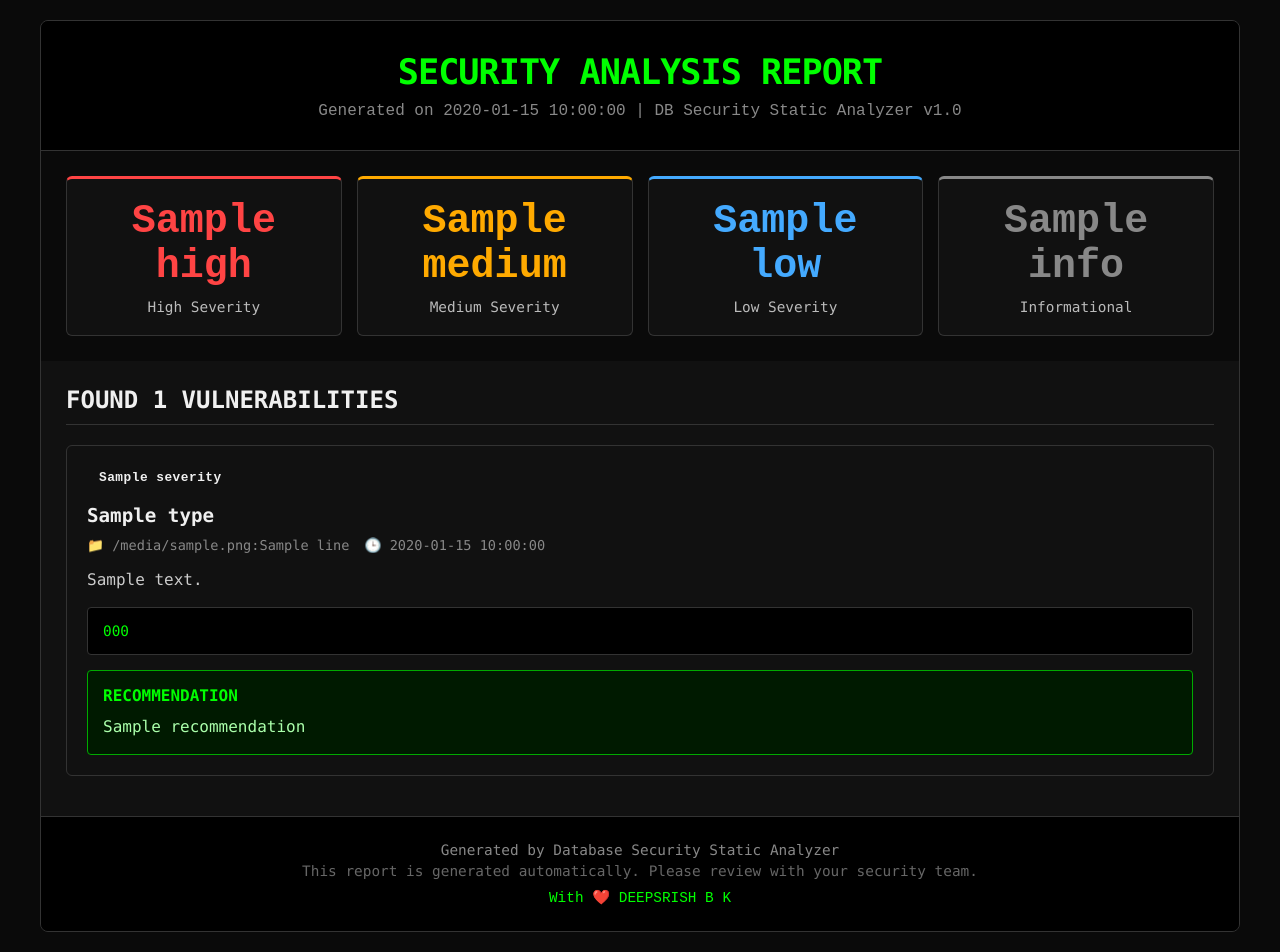
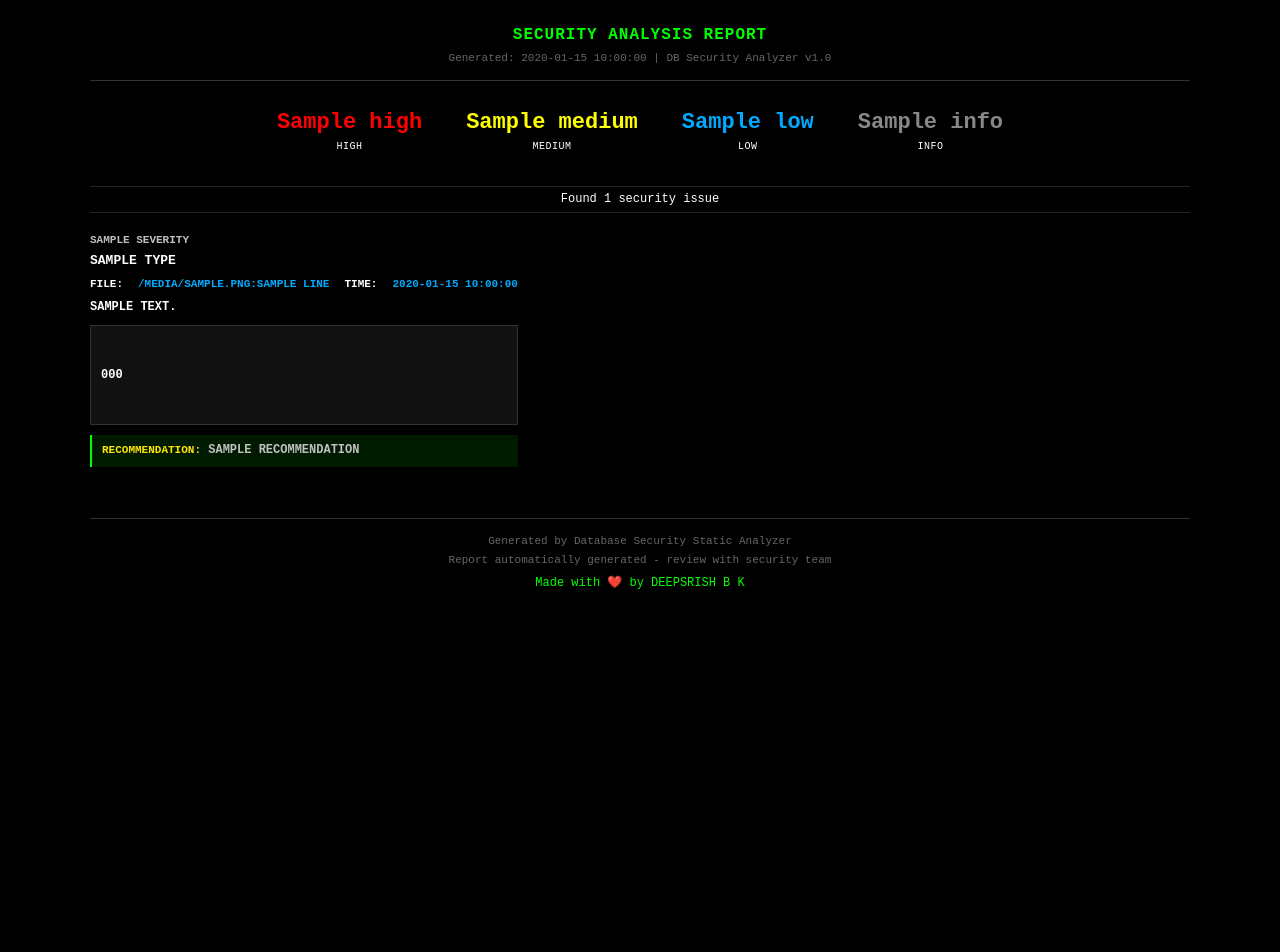
Before and after one commit to deepserish-bk/db-security-scanner, a Python web app: template src/templates/report.html in a window 1280 px wide. After the commit the page ends 589 px from the top, so only its background shows below. Run offline with Jinja, Linux system fonts and the light colour scheme; the template is opened without the code that fills it: most values are stand-ins (such as "Sample title", 1, 10 or a date in 2020).

Commit message:
refactor(project): streamline project structure
- Remove duplicate entry points: analyze.py, scan.py, dbscan.py
- Delete redundant scripts: run_*.py, clean_git.sh
- Clean generated content: reports/, __pycache__/
- Remove deprecated configs: *_config.yaml
- Add comprehensive .gitignore for Python project

```diff
--- a/src/templates/report.html
+++ b/src/templates/report.html
@@ -3,284 +3,236 @@
 <head>
     <meta charset="UTF-8">
     <meta name="viewport" content="width=device-width, initial-scale=1.0">
-    <title>Security Analysis Report</title>
+    <title>Security Report</title>
     <style>
         * {
             margin: 0;
             padding: 0;
             box-sizing: border-box;
-            font-family: 'Monaco', 'Consolas', 'Courier New', monospace;
+            font-family: 'Courier New', 'Lucida Console', Monaco, monospace;
         }
 
         body {
-            background: #0a0a0a;
-            min-height: 100vh;
-            padding: 20px;
-            color: #f0f0f0;
+            background: #000;
+            color: #c0c0c0;
+            font-size: 13px;
+            line-height: 1.3;
+            padding: 10px;
+            -webkit-font-smoothing: none;
+            -moz-osx-font-smoothing: grayscale;
         }
 
         .container {
-            max-width: 1200px;
+            max-width: 1100px;
             margin: 0 auto;
-            background: #111;
-            border: 1px solid #333;
-            border-radius: 8px;
-            overflow: hidden;
         }
 
         .header {
-            background: #000;
-            color: #fff;
-            padding: 30px;
             text-align: center;
+            padding: 15px 0;
             border-bottom: 1px solid #333;
+            margin-bottom: 20px;
         }
 
         .header h1 {
-            font-size: 2.2rem;
-            margin-bottom: 10px;
-            color: #00ff00;
-            letter-spacing: -1px;
+            font-size: 16px;
+            color: #0f0;
+            margin-bottom: 5px;
+            letter-spacing: 1px;
         }
 
         .subtitle {
-            font-size: 1rem;
-            color: #888;
+            color: #666;
+            font-size: 11px;
             font-family: 'Courier New', monospace;
         }
 
-        .stats-cards {
-            display: grid;
-            grid-template-columns: repeat(auto-fit, minmax(200px, 1fr));
-            gap: 15px;
-            padding: 25px;
-            background: #0a0a0a;
+        .stats {
+            display: flex;
+            justify-content: center;
+            gap: 20px;
+            margin-bottom: 25px;
+            flex-wrap: wrap;
         }
 
-        .card {
-            background: #111;
-            padding: 20px;
-            border: 1px solid #333;
-            border-radius: 6px;
+        .stat {
             text-align: center;
+            padding: 8px 12px;
+            min-width: 80px;
         }
 
-        .card.high { border-top: 3px solid #ff4444; }
-        .card.medium { border-top: 3px solid #ffaa00; }
-        .card.low { border-top: 3px solid #44aaff; }
-        .card.info { border-top: 3px solid #888; }
+        .stat.high .count { color: #f00; }
+        .stat.medium .count { color: #ff0; }
+        .stat.low .count { color: #0af; }
+        .stat.info .count { color: #888; }
 
-        .card .count {
-            font-size: 2.5rem;
+        .count {
+            font-size: 22px;
             font-weight: bold;
-            margin-bottom: 10px;
-            font-family: 'Courier New', monospace;
+            margin-bottom: 2px;
         }
 
-        .card.high .count { color: #ff4444; }
-        .card.medium .count { color: #ffaa00; }
-        .card.low .count { color: #44aaff; }
-        .card.info .count { color: #888; }
+        .label {
+            color: white;
+            font-size: 10px;
+            text-transform: uppercase;
+            letter-spacing: 0.5px;
+        }
 
-        .card div:last-child {
-            color: #bbb;
-            font-size: 0.9rem;
+        .summary {
+            color:white;
+            text-align: center;
+            font-size: 12px;
+            margin-bottom: 20px;
+            padding: 5px;
+            border-top: 1px solid #222;
+            border-bottom: 1px solid #222;
         }
 
         .vulnerabilities {
-            padding: 25px;
+            margin-top: 20px;
         }
 
-        .vulnerabilities h2 {
-            color: #f0f0f0;
-            margin-bottom: 20px;
-            font-size: 1.5rem;
-            border-bottom: 1px solid #333;
-            padding-bottom: 10px;
+        .vuln {
+            margin-bottom: 16px;
+            padding-bottom: 16px;
+            border-bottom: 1px solid #222;
         }
 
-        .vulnerability {
-            background: #111;
-            border: 1px solid #333;
-            border-radius: 6px;
-            padding: 20px;
-            margin-bottom: 15px;
+        .vuln:last-child {
+            border-bottom: none;
         }
 
-        .vulnerability.high { border-left: 4px solid #ff4444; }
-        .vulnerability.medium { border-left: 4px solid #ffaa00; }
-        .vulnerability.low { border-left: 4px solid #44aaff; }
-        .vulnerability.info { border-left: 4px solid #888; }
-
-        .severity-badge {
+        .severity {
             display: inline-block;
-            padding: 4px 12px;
-            border-radius: 4px;
             font-weight: bold;
-            font-size: 0.8rem;
-            margin-bottom: 15px;
-            font-family: 'Courier New', monospace;
-            letter-spacing: 0.5px;
+            font-size: 11px;
+            margin-bottom: 5px;
+            text-transform: uppercase;
         }
 
-        .severity-badge.high {
-            background: #2a0000;
-            color: #ff4444;
-            border: 1px solid #ff4444;
-        }
-        .severity-badge.medium {
-            background: #2a2000;
-            color: #ffaa00;
-            border: 1px solid #ffaa00;
-        }
-        .severity-badge.low {
-            background: #002a2a;
-            color: #44aaff;
-            border: 1px solid #44aaff;
-        }
-        .severity-badge.info {
-            background: #1a1a1a;
-            color: #888;
-            border: 1px solid #888;
+        .vuln.high .severity { color: #f00; }
+        .vuln.medium .severity { color: #ff0; }
+        .vuln.low .severity { color: #0af; }
+        .vuln.info .severity { color: #888; }
+
+        .type {
+            color: #fff;
+            font-size: 13px;
+            margin-bottom: 8px;
+            font-weight: bold;
         }
 
-        .vulnerability h3 {
-            font-size: 1.2rem;
-            margin-bottom: 10px;
-            color: #f0f0f0;
+        .location {
+            color: #0af;
+            font-size: 11px;
+            margin-bottom: 8px;
+            display: flex;
+            gap: 15px;
         }
 
-        .meta {
-            color: #888;
-            font-size: 0.85rem;
-            margin-bottom: 15px;
-            display: flex;
-            align-items: center;
-            gap: 15px;
-            font-family: 'Courier New', monospace;
+        .location span {
+            color: #fffefe;
         }
 
-        .meta span {
-            display: flex;
-            align-items: center;
-            gap: 5px;
-        }
-
-        .vulnerability p {
-            color: #ccc;
-            line-height: 1.5;
-            margin-bottom: 15px;
+        .message {
+            color: #ffffff;
+            margin-bottom: 10px;
+            font-size: 12px;
         }
 
         .code-block {
-            background: #000;
-            color: #00ff00;
-            padding: 15px;
-            border-radius: 4px;
-            margin: 15px 0;
-            font-family: 'Monaco', 'Consolas', monospace;
-            font-size: 0.9rem;
+            background: #111;
             border: 1px solid #333;
+            padding: 10px;
+            margin: 10px 0;
+            font-size: 12px;
             overflow-x: auto;
+            white-space: pre;
         }
 
         .code-block pre {
-            white-space: pre-wrap;
+            color: white;
+            font-family: 'Courier New', 'Lucida Console', Monaco, monospace;
+            margin: 0;
         }
 
         .recommendation {
             background: #001a00;
-            border: 1px solid #00aa00;
-            border-radius: 4px;
-            padding: 15px;
-            margin-top: 15px;
+            border-left: 2px solid #0f0;
+            padding: 8px 10px;
+            margin-top: 10px;
+            font-size: 12px;
         }
 
-        .recommendation h4 {
-            color: #00ff00;
-            margin-bottom: 10px;
-            font-size: 1rem;
+        .recommendation strong {
+            color: rgb(255, 230, 0);
+            font-size: 11px;
+            text-transform: uppercase;
         }
 
-        .recommendation p {
-            color: #aaffaa;
-            margin: 0;
+        .no-vulns {
+            text-align: center;
+            padding: 40px 20px;
+            color: rgb(255, 230, 0);
+            font-size: 14px;
+            border: 1px dashed #333;
+        }
+
+        .no-vulns h2 {
+            margin-bottom: 10px;
         }
 
         .footer {
-            text-align: center;
-            padding: 25px;
-            background: #000;
+            margin-top: 30px;
+            padding-top: 15px;
             border-top: 1px solid #333;
             color: #666;
-            font-size: 0.9rem;
+            font-size: 11px;
+            text-align: center;
         }
 
-        .footer p:first-child {
-            color: #888;
+        .footer p {
             margin-bottom: 5px;
         }
 
-        .footer p:last-child {
-            color: #00ff00;
-            margin-top: 10px;
-            font-family: 'Courier New', monospace;
+        .footer .signature {
+            color: #0f0;
+            margin-top: 8px;
+            font-size: 12px;
         }
 
-        .no-vulnerabilities {
-            text-align: center;
-            padding: 50px;
-            color: #00ff00;
-            border: 1px solid #333;
-            border-radius: 6px;
-            background: #000;
+        /* Terminal-like scrollbar */
+        ::-webkit-scrollbar {
+            width: 10px;
+            height: 10px;
         }
 
-        .no-vulnerabilities h2 {
-            font-size: 1.8rem;
-            margin-bottom: 15px;
-            font-family: 'Courier New', monospace;
+        ::-webkit-scrollbar-track {
+            background: #111;
         }
 
-        .no-vulnerabilities p {
-            color: #aaa;
+        ::-webkit-scrollbar-thumb {
+            background: #333;
+        }
+
+        ::-webkit-scrollbar-thumb:hover {
+            background: #444;
         }
 
         @media (max-width: 768px) {
-            body {
-                padding: 10px;
-            }
-
-            .container {
-                border-radius: 4px;
-            }
-
-            .header {
-                padding: 20px;
-            }
-
-            .header h1 {
-                font-size: 1.8rem;
-            }
-
-            .stats-cards {
-                grid-template-columns: 1fr;
-                padding: 15px;
+            .stats {
                 gap: 10px;
             }
 
-            .vulnerabilities {
-                padding: 15px;
+            .stat {
+                min-width: 70px;
+                padding: 6px 8px;
             }
 
-            .meta {
+            .location {
                 flex-direction: column;
-                align-items: flex-start;
                 gap: 5px;
-            }
-
-            .card .count {
-                font-size: 2rem;
             }
         }
     </style>
@@ -289,47 +241,47 @@
     <div class="container">
         <div class="header">
             <h1>SECURITY ANALYSIS REPORT</h1>
-            <div class="subtitle">
-                Generated on {{ timestamp }} | DB Security Static Analyzer v1.0
+            <div class="subtitle">Generated: {{ timestamp }} | DB Security Analyzer v1.0</div>
+        </div>
+
+        <div class="stats">
+            <div class="stat high">
+                <div class="count">{{ severity_counts.HIGH }}</div>
+                <div class="label">HIGH</div>
+            </div>
+            <div class="stat medium">
+                <div class="count">{{ severity_counts.MEDIUM }}</div>
+                <div class="label">MEDIUM</div>
+            </div>
+            <div class="stat low">
+                <div class="count">{{ severity_counts.LOW }}</div>
+                <div class="label">LOW</div>
+            </div>
+            <div class="stat info">
+                <div class="count">{{ severity_counts.INFO }}</div>
+                <div class="label">INFO</div>
             </div>
         </div>
 
-        <div class="stats-cards">
-            <div class="card high">
-                <div class="count">{{ severity_counts.HIGH }}</div>
-                <div>High Severity</div>
-            </div>
-            <div class="card medium">
-                <div class="count">{{ severity_counts.MEDIUM }}</div>
-                <div>Medium Severity</div>
-            </div>
-            <div class="card low">
-                <div class="count">{{ severity_counts.LOW }}</div>
-                <div>Low Severity</div>
-            </div>
-            <div class="card info">
-                <div class="count">{{ severity_counts.INFO }}</div>
-                <div>Informational</div>
-            </div>
+        {% if vulnerabilities %}
+        <div class="summary">
+            Found {{ total_vulnerabilities }} security issue{{ 's' if total_vulnerabilities != 1 else '' }}
         </div>
+        {% endif %}
 
         <div class="vulnerabilities">
             {% if vulnerabilities %}
-                <h2>FOUND {{ total_vulnerabilities }} VULNERABILITIES</h2>
+                {% for vuln in vulnerabilities %}
+                <div class="vuln {{ vuln.severity.lower() }}">
+                    <div class="severity">{{ vuln.severity }}</div>
+                    <div class="type">{{ vuln.type }}</div>
 
-                {% for vuln in vulnerabilities %}
-                <div class="vulnerability {{ vuln.severity.lower() }}">
-                    <div class="severity-badge {{ vuln.severity.lower() }}">
-                        {{ vuln.severity }}
-                    </div>
-                    <h3>{{ vuln.type }}</h3>
-
-                    <div class="meta">
-                        <span>📁 {{ vuln.filename }}:{{ vuln.line }}</span>
-                        <span>🕒 {{ vuln.timestamp }}</span>
+                    <div class="location">
+                        <span>File:</span> {{ vuln.filename }}:{{ vuln.line }}
+                        <span>Time:</span> {{ vuln.timestamp }}
                     </div>
 
-                    <p>{{ vuln.message }}</p>
+                    <div class="message">{{ vuln.message }}</div>
 
                     {% if vuln.code %}
                     <div class="code-block">
@@ -339,24 +291,23 @@
 
                     {% if vuln.recommendation %}
                     <div class="recommendation">
-                        <h4>RECOMMENDATION</h4>
-                        <p>{{ vuln.recommendation }}</p>
+                        <strong>Recommendation:</strong> {{ vuln.recommendation }}
                     </div>
                     {% endif %}
                 </div>
                 {% endfor %}
             {% else %}
-                <div class="no-vulnerabilities">
-                    <h2>✅ NO VULNERABILITIES FOUND</h2>
-                    <p>Your code appears to be secure. Great job!</p>
+                <div class="no-vulns">
+                    <h2>✅ CLEAN</h2>
+                    <p>No vulnerabilities detected</p>
                 </div>
             {% endif %}
         </div>
 
         <div class="footer">
             <p>Generated by Database Security Static Analyzer</p>
-            <p>This report is generated automatically. Please review with your security team.</p>
-            <p>With ❤️ DEEPSRISH B K</p>
+            <p>Report automatically generated - review with security team</p>
+            <p class="signature">Made with ❤️ by DEEPSRISH B K</p>
         </div>
     </div>
 </body>
```
Also changed, not shown: analyze.py (deleted, +0 -18 lines), dbscan.py (deleted, +0 -14 lines), examples/test_db_specific.py (added, +82 -0 lines), examples/test_orm.py (added, +41 -0 lines), scan.py (deleted, +0 -25 lines), scripts/create_test_files.py (deleted, +0 -39 lines), scripts/run_cli.py (deleted, +0 -15 lines), scripts/run_day10.py (deleted, +0 -12 lines), scripts/run_day9.py (deleted, +0 -12 lines), 3 other files.
